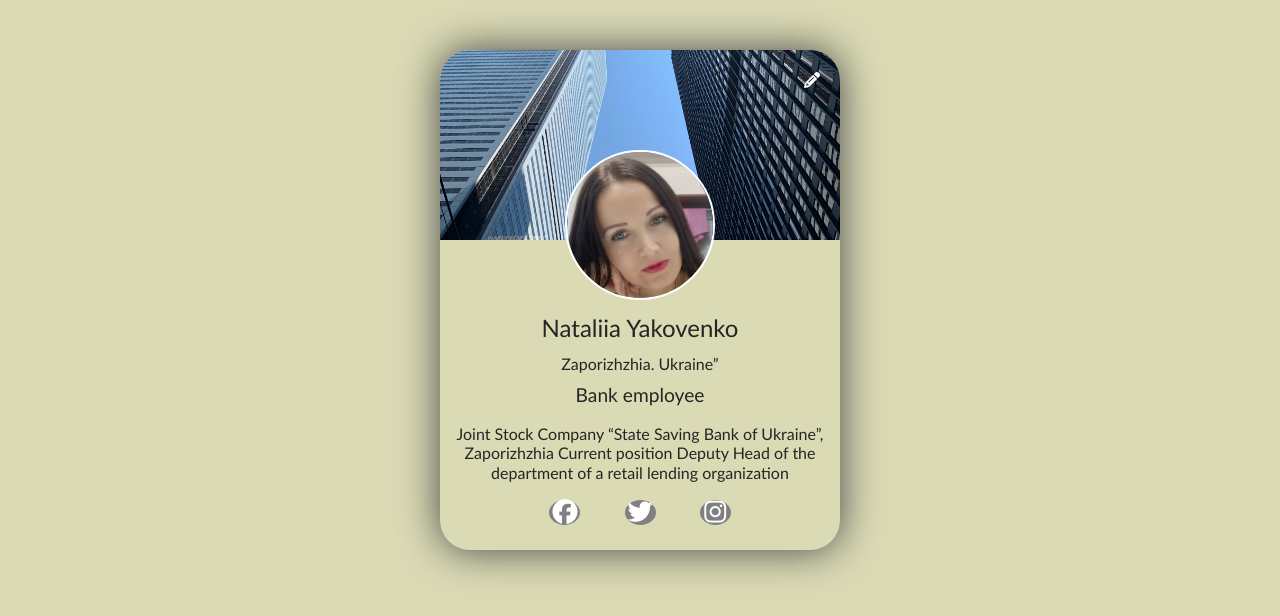
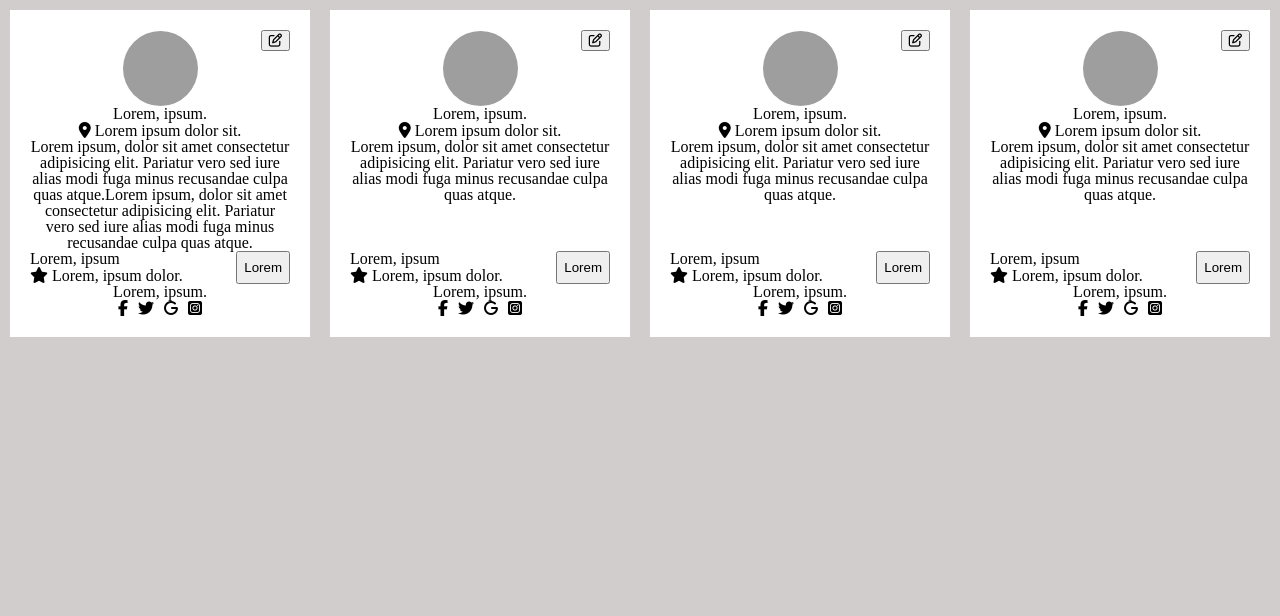
Before and after one commit to NataliiaYakovenko/user-card, a plain HTML site: page index.html in a window 1280 px wide. Drawn offline with Linux system fonts and the light colour scheme; grey boxes are pictures that could not be loaded.

Commit message:
Add 4 card

```diff
--- a/index.html
+++ b/index.html
@@ -18,42 +18,148 @@
   </head>
   <body>
     <article class="user-card">
-      <div class="bg">
-        <!--клас для background-->
-        <i class="fa-solid fa-pencil"></i>
-        <!--олівець на background-->
-      </div>
-      <div class="conter-wraper">
+      <button class="edit-btn">
+        <i class="fa-regular fa-pen-to-square"></i>
+      </button>
+
       <img
         class="user-img"
-          src="./assets/1728509501899.jpg"
-          alt="Nataliia Yakovenko"
+        src="https://i.pinimg.com/736x/3f/20/7c/3f207cedc0a28a24ce344483bfe91b8c.jpg"
+        alt="photo"
       />
-        <!--фото-->
-        <h2 class="user-name">Nataliia Yakovenko</h2>
-        <!--ім"я-->
-        <div class="user-direction">Zaporizhzhia. Ukraine”</div>
-        <!--місце знаходження-->
-        <div class="user-pisition">Bank employee</div>
-        <!--посада-->
-        <p class="experiense">
-          <!--інформація про роботу -->
-          Joint Stock Company “State Saving Bank of Ukraine”, Zaporizhzhia
-          Current position Deputy Head of the department of a retail lending
-          organization
+
+      <h2>Lorem, ipsum.</h2>
+      <div><i class="fa-solid fa-location-dot"></i> Lorem ipsum dolor sit.</div>
+      <p>
+        Lorem ipsum, dolor sit amet consectetur adipisicing elit. Pariatur vero
+        sed iure alias modi fuga minus recusandae culpa quas atque.Lorem ipsum, dolor sit amet consectetur adipisicing elit. Pariatur vero
+        sed iure alias modi fuga minus recusandae culpa quas atque.
       </p>
-        <footer>
+      <div class="member-section">
         <div>
-            <!---- https://fontawesome.com/     cайт, де брати іконки-->
-            <i class="userSicialLink fa-brands fa-facebook"></i>
-            <!--іконка фейсбук-->
-            <i class="userSicialLink fa-brands fa-twitter"></i>
-            <!--іконка твітер-->
-            <i class="userSicialLink fa-brands fa-instagram"></i>
-            <!--іконка інстограм-->
+          <div>Lorem, ipsum</div>
+          <div><i class="fa-solid fa-star"></i> Lorem, ipsum dolor.</div>
         </div>
+        <button>Lorem</button>
+      </div>
+
+      <footer class="card-foote">
+        <h3>Lorem, ipsum.</h3>
+        <ul class="sosial-links">
+          <li><i class="fa-brands fa-facebook-f"></i></li>
+          <li><i class="fa-brands fa-twitter"></i></li>
+          <li><i class="fa-solid fa-g"></i></li>
+          <li><i class="fa-brands fa-square-instagram"></i></li>
+        </ul>
       </footer>
+    </article>
+
+    <article class="user-card">
+      <button class="edit-btn">
+        <i class="fa-regular fa-pen-to-square"></i>
+      </button>
+
+      <img
+        class="user-img"
+        src="https://i.pinimg.com/736x/3f/20/7c/3f207cedc0a28a24ce344483bfe91b8c.jpg"
+        alt="photo"
+      />
+
+      <h2>Lorem, ipsum.</h2>
+      <div><i class="fa-solid fa-location-dot"></i> Lorem ipsum dolor sit.</div>
+      <p>
+        Lorem ipsum, dolor sit amet consectetur adipisicing elit. Pariatur vero
+        sed iure alias modi fuga minus recusandae culpa quas atque.
+      </p>
+      <div class="member-section">
+        <div>
+          <div>Lorem, ipsum</div>
+          <div><i class="fa-solid fa-star"></i> Lorem, ipsum dolor.</div>
         </div>
+        <button>Lorem</button>
+      </div>
+
+      <footer class="card-foote">
+        <h3>Lorem, ipsum.</h3>
+        <ul class="sosial-links">
+          <li><i class="fa-brands fa-facebook-f"></i></li>
+          <li><i class="fa-brands fa-twitter"></i></li>
+          <li><i class="fa-solid fa-g"></i></li>
+          <li><i class="fa-brands fa-square-instagram"></i></li>
+        </ul>
+      </footer>
+    </article>
+
+    <article class="user-card">
+      <button class="edit-btn">
+        <i class="fa-regular fa-pen-to-square"></i>
+      </button>
+
+      <img
+        class="user-img"
+        src="https://i.pinimg.com/736x/3f/20/7c/3f207cedc0a28a24ce344483bfe91b8c.jpg"
+        alt="photo"
+      />
+
+      <h2>Lorem, ipsum.</h2>
+      <div><i class="fa-solid fa-location-dot"></i> Lorem ipsum dolor sit.</div>
+      <p>
+        Lorem ipsum, dolor sit amet consectetur adipisicing elit. Pariatur vero
+        sed iure alias modi fuga minus recusandae culpa quas atque.
+      </p>
+      <div class="member-section">
+        <div>
+          <div>Lorem, ipsum</div>
+          <div><i class="fa-solid fa-star"></i> Lorem, ipsum dolor.</div>
+        </div>
+        <button>Lorem</button>
+      </div>
+
+      <footer class="card-foote">
+        <h3>Lorem, ipsum.</h3>
+        <ul class="sosial-links">
+          <li><i class="fa-brands fa-facebook-f"></i></li>
+          <li><i class="fa-brands fa-twitter"></i></li>
+          <li><i class="fa-solid fa-g"></i></li>
+          <li><i class="fa-brands fa-square-instagram"></i></li>
+        </ul>
+      </footer>
+    </article>
+
+    <article class="user-card">
+      <button class="edit-btn">
+        <i class="fa-regular fa-pen-to-square"></i>
+      </button>
+
+      <img
+        class="user-img"
+        src="https://i.pinimg.com/736x/3f/20/7c/3f207cedc0a28a24ce344483bfe91b8c.jpg"
+        alt="photo"
+      />
+
+      <h2>Lorem, ipsum.</h2>
+      <div><i class="fa-solid fa-location-dot"></i> Lorem ipsum dolor sit.</div>
+      <p>
+        Lorem ipsum, dolor sit amet consectetur adipisicing elit. Pariatur vero
+        sed iure alias modi fuga minus recusandae culpa quas atque.
+      </p>
+      <div class="member-section">
+        <div>
+          <div>Lorem, ipsum</div>
+          <div><i class="fa-solid fa-star"></i> Lorem, ipsum dolor.</div>
+        </div>
+        <button>Lorem</button>
+      </div>
+
+      <footer class="card-foote">
+        <h3>Lorem, ipsum.</h3>
+        <ul class="sosial-links">
+          <li><i class="fa-brands fa-facebook-f"></i></li>
+          <li><i class="fa-brands fa-twitter"></i></li>
+          <li><i class="fa-solid fa-g"></i></li>
+          <li><i class="fa-brands fa-square-instagram"></i></li>
+        </ul>
+      </footer>
     </article>
   </body>
 </html>
--- a/style.css
+++ b/style.css
@@ -1,86 +1,46 @@
 * {
-    box-sizing: border-box;
-    margin: 0;
-    padding: 0;
+  box-sizing: border-box;
 }
-/*html {
-    user-photo-width: 130px; напрклад нам потрібно змінити ромір фото
-    }*/
-
-
 body {
-    font-family: 'Gill Sans', 'Gill Sans MT', Calibri, 'Trebuchet MS', sans-serif;
-    line-height: 1.2;
-    background-color:rgb(218, 218, 181);
-
-}
-a {
-    text-decoration: none;
-    color: inherit; /*колір успадковується*/
-
-}
-.bg {
-background-image: url(./assets/pexels-vinnie-de-carvalho-133983131-10216007.jpg);
-height: 190px;
-color: white;
-padding: 20px;
-text-align: right;
-background-size:100%;
-background-position:center;
+  background-color: rgb(209, 205, 205);
+  display: flex;
+  flex-wrap: wrap;
 }
 .user-card {
-max-width: 500px;
-width: 250px;
-min-width: 400px;
-margin: 50px auto;
-border-radius: 30px;
-box-shadow: 0px 0px 40px rgb(69, 68, 68); /*тінь навколо .bg*/
-overflow: hidden; /*приховує все що виходить за края .bg*/
-text-align: center;
-height: 500px;
+    margin: 10px;
+  background-color: white;
+  padding: 20px;
+  display: flex;
+  flex-direction: column;
+  align-items: center;
+  flex-basis: 300px;
+  flex-grow: 1;
+  min-width: 260px;
+  max-width: 400px;
 }
-.conter-wraper {
-    padding: 0 3px 1px;
+.edit-btn {
+  align-self: flex-end;
 }
 .user-img {
-    /*width: var(--user-photo-width);напрклад нам потрібно змінити ромір фото*/
-    width: 150px;
-    height: 150px;
-    /*height: var(--user-photo-width);напрклад нам потрібно змінити ромір фото*/
-    object-fit: cover;
-    border-radius: 50%;
-    object-position: 1px 0px;
-    display: inline-block;
-    margin-top: -90px;
-    /*margin-top:calc ((-1)*var(--user-photo-width) )/2;напрклад нам потрібно змінити ромір фото*/
-    border: 2px solid white;
+  width: 75px;
+  height: 75px;
+  border-radius: 50%;
+  object-fit: cover;
+  margin-top: -20px;
 }
-.user-name {
-    font-size: 1.5rem;
-    margin: 11px 0;
-    color: rgb(37, 37, 37);
+p {
+  text-align: center;
 }
-.user-direction {
-    font-size: 1rem;
-    margin: 10px 0;
-    color: rgb(37, 37, 37);
+.member-section {
+    display: flex;
+    justify-content: space-between;
+    align-self: stretch;
+    margin-top: auto;
 }
-.user-pisition {
-   font-size: 1.2rem;
-   margin: 10px 0;
-   color: rgb(37, 37, 37);
+.card-footer {
 }
-.experiense {
-    font-size: 1rem;
-    margin: 18px 0;
-    color: rgb(37, 37, 37);
+.sosial-links {
+    display: flex;
+    justify-content: center;
+    gap: 10px;
 }
-.userSicialLink {
-    color: white;
-    font-size: 25px;
-    background-color: gray;
-    border-radius: 50%;
-    width: 31px;
-    height: 25px;
-    margin: 0 20px;
-}
```
Lines whose indentation alone changed are shown as unchanged.
